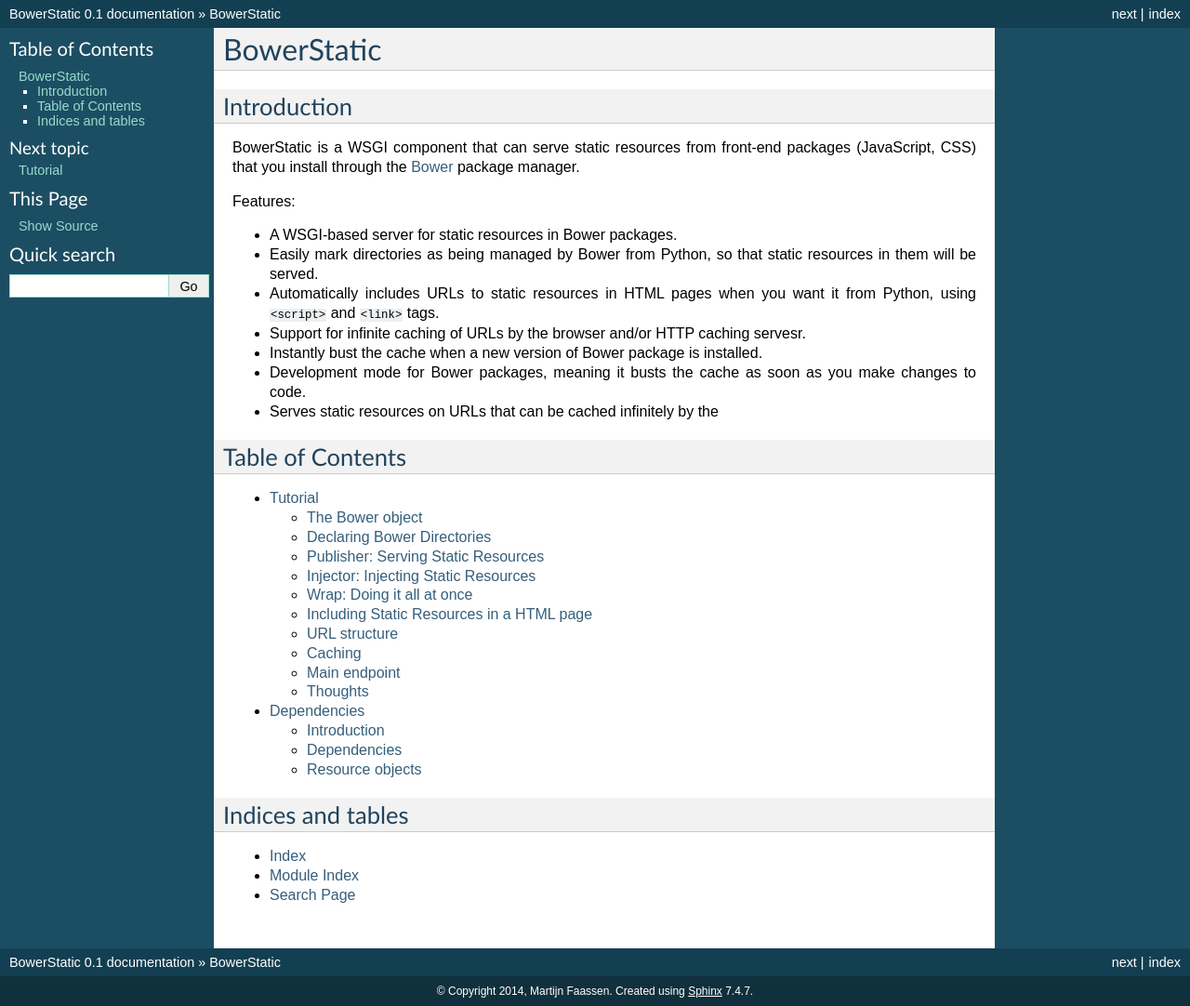
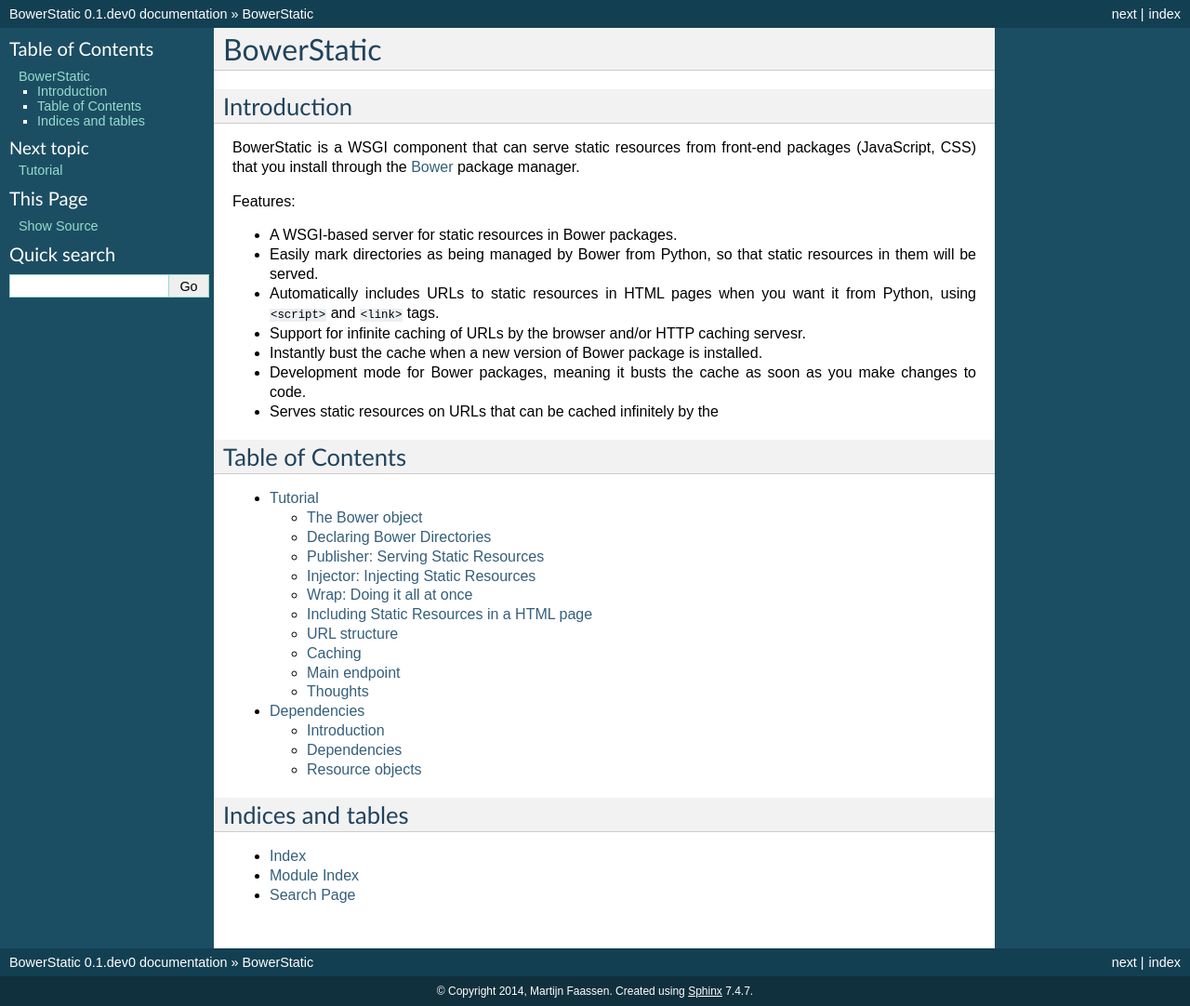
Before and after one commit to faassen/bowerstatic, a Sphinx documentation site: the page built from doc/index.rst, in a window 1280 px wide. Shown: the whole page at 93% size. Built offline with Sphinx 7.4.7, drawn with Linux system fonts in a browser that asks for light colours; part of the change alters nothing that is shown.

```diff
--- a/doc/conf.py
+++ b/doc/conf.py
@@ -14,6 +14,7 @@
 
 import sys
 import os
+import pkg_resources
 
 # If extensions (or modules to document with autodoc) are in another directory,
 # add these directories to sys.path here. If the directory is relative to the
@@ -51,9 +52,9 @@ copyright = u'2014, Martijn Faassen'
 # built documents.
 #
 # The short X.Y version.
-version = '0.1'
+version = pkg_resources.get_distribution('bowerstatic').version
 # The full version, including alpha/beta/rc tags.
-release = '0.1'
+release = version
 
 # The language for content autogenerated by Sphinx. Refer to documentation
 # for a list of supported languages.
```
